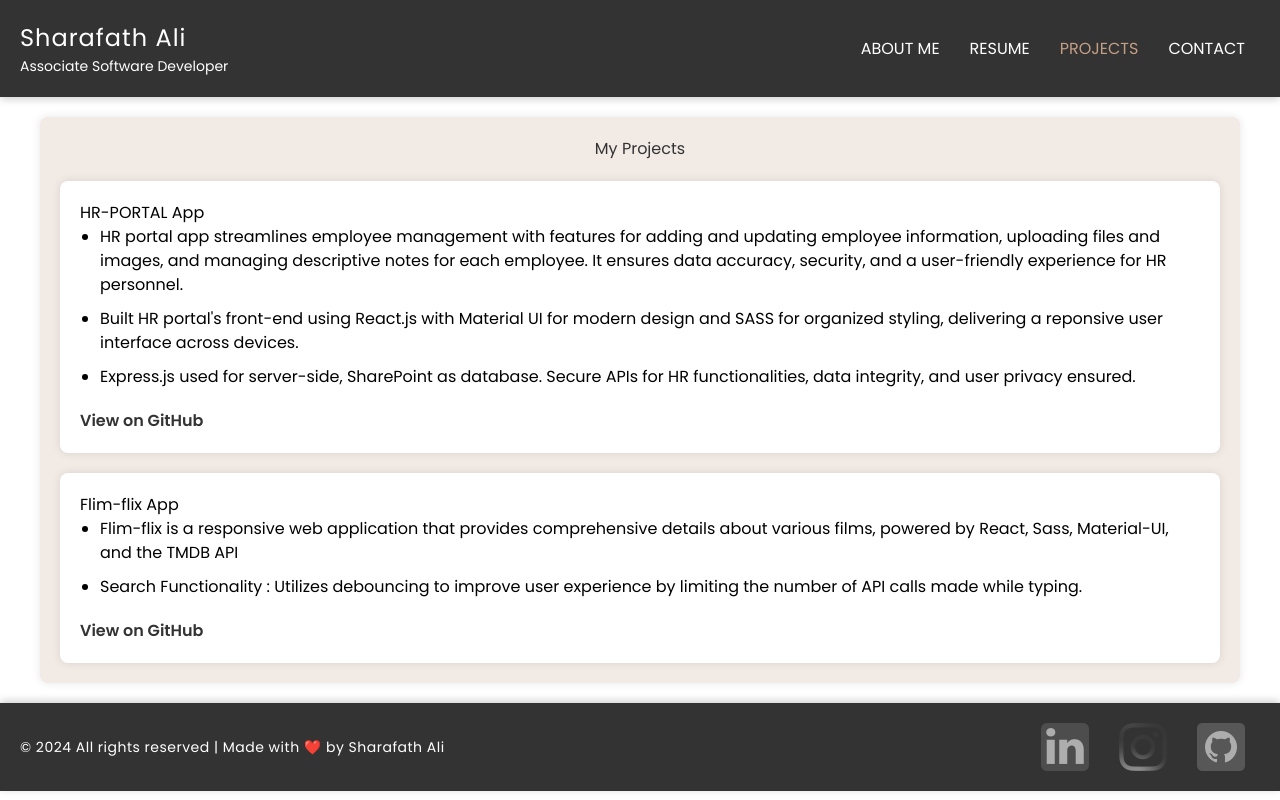
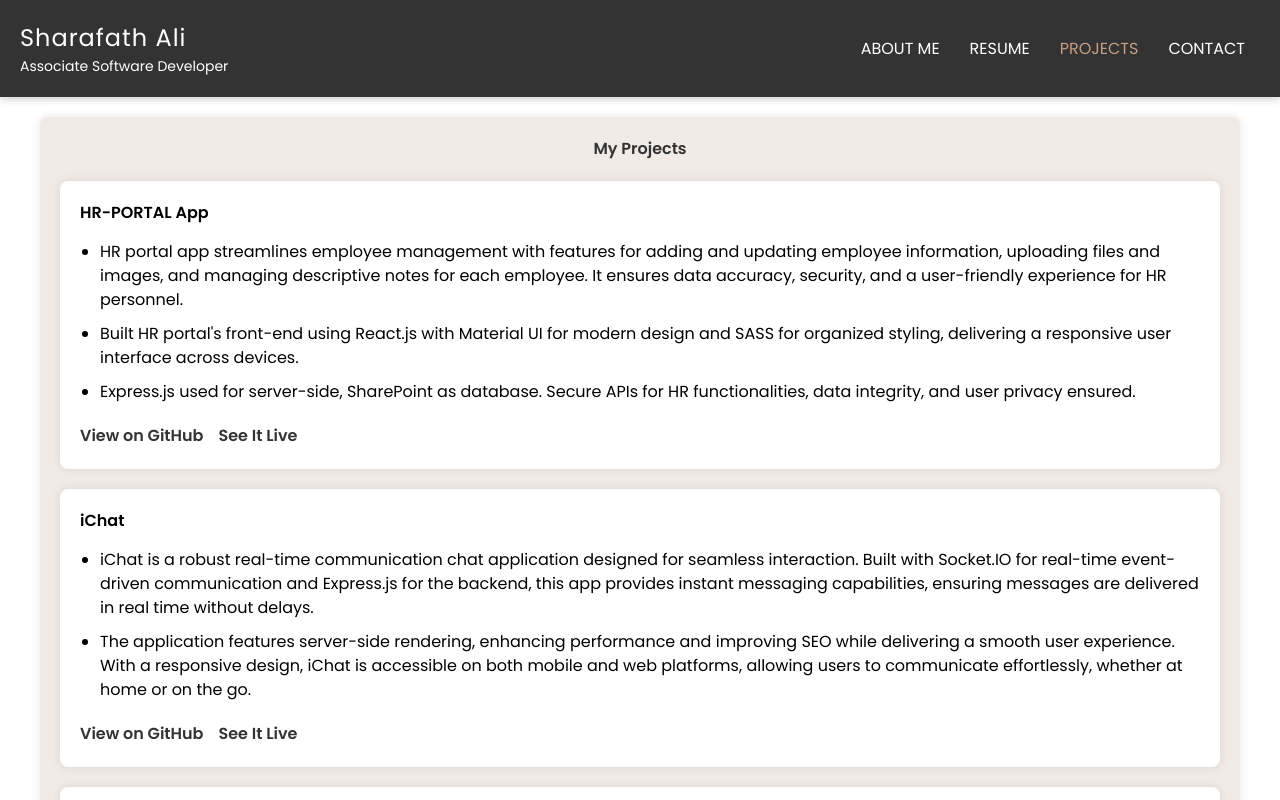
Before and after one commit to sharafath-ali/Personal-website, a React (Create React App) app: page /Projects in a window 1280 px wide. Shown: the top 800 px of the page. Built offline with nearby package versions, Linux system fonts and the light colour scheme; a web font is replaced by a local one.

Commit message:
change in project section

```diff
--- a/src/Css/Project.css
+++ b/src/Css/Project.css
@@ -1,4 +1,3 @@
-/* src/components/Projects.css */
 .projects-page {
     max-width: 1200px;
     margin: 20px auto;
@@ -12,6 +11,7 @@
     text-align: center;
     color: var(--dark-brown);
     margin-bottom: 20px;
+    font-weight: 900;
 }
 
 .project-cards {
@@ -25,17 +25,23 @@
     padding: 20px;
     border-radius: 8px;
     box-shadow: 0 0 10px rgba(0, 0, 0, 0.1);
+    transition: transform 0.3s ease-in-out;
+}
+
+.project-card:hover {
+    transform: translateY(-5px);
 }
 
 .project-card h3 {
     margin-top: 0;
+    font-weight: 900;
 }
 
 .project-card ul {
     list-style-type: disc;
-    /* Ensure bullets are displayed */
     padding-left: 20px;
-    /* Add padding to the left */
+    margin-top: 15px;
+    /* Increased space between heading and points */
 }
 
 .project-card li {
@@ -47,7 +53,7 @@
     margin-top: 10px;
     color: var(--dark-brown);
     text-decoration: none;
-    font-weight: bold;
+    font-weight: 900;
 }
 
 .github-link:hover {
@@ -64,3 +70,29 @@
         padding: 15px;
     }
 }
+
+.project-links {
+    margin-top: 10px;
+}
+
+.project-links a {
+    display: inline-block;
+    margin-right: 15px;
+    /* Space between the links */
+    color: var(--dark-brown);
+    text-decoration: none;
+    /* Remove default underline */
+    font-weight: 900;
+    /* Increased font weight */
+    border-bottom: 1px solid transparent;
+    /* Initial border */
+    transition: border-bottom 0.3s, color 0.3s;
+    /* Smooth transition for effects */
+}
+
+.project-links a:hover {
+    color: #1a1919 !important;
+    /* Change color on hover */
+    border-bottom: 1px solid var(--dark-brown);
+    /* Add underline effect on hover */
+}
--- a/src/components/Projects.jsx
+++ b/src/components/Projects.jsx
@@ -1,4 +1,3 @@
-// src/components/Projects.js
 import React from "react";
 import "../Css/Project.css";
 
@@ -20,7 +19,7 @@ const Projects = () => {
             <li>
               Built HR portal's front-end using React.js with Material UI for
               modern design and SASS for organized styling, delivering a
-              reponsive user interface across devices.
+              responsive user interface across devices.
             </li>
             <li>
               Express.js used for server-side, SharePoint as database. Secure
@@ -28,6 +27,7 @@ const Projects = () => {
               ensured.
             </li>
           </ul>
+          <div className="project-links">
             <a
               href="https://github.com/sharafath-ali/node-react-HR-Portal"
               target="_blank"
@@ -36,20 +36,62 @@ const Projects = () => {
             >
               View on GitHub
             </a>
+            <a
+              href="https://node-react-hr-portal.vercel.app/" // Replace with your actual link
+              target="_blank"
+              rel="noopener noreferrer"
+              className="site-link"
+            >
+              See It Live
+            </a>
           </div>
+        </div>
+
+        <div className="project-card">
+          <h3>iChat</h3>
+          <ul>
+            <li>
+              iChat is a robust real-time communication chat application designed for seamless interaction. Built with Socket.IO for real-time event-driven communication and Express.js for the backend, this app provides instant messaging capabilities, ensuring messages are delivered in real time without delays.
+            </li>
+            <li>
+              The application features server-side rendering, enhancing performance and improving SEO while delivering a smooth user experience. With a responsive design, iChat is accessible on both mobile and web platforms, allowing users to communicate effortlessly, whether at home or on the go.
+            </li>
+          </ul>
+          <div className="project-links">
+            <a
+              href="https://github.com/sharafath-ali/Chat-app"
+              target="_blank"
+              rel="noopener noreferrer"
+              className="github-link"
+            >
+              View on GitHub
+            </a>
+            <a
+              href="https://wechat-i9go.onrender.com"
+              target="_blank"
+              rel="noopener noreferrer"
+              className="site-link"
+            >
+              See It Live
+            </a>
+          </div>
+        </div>
+
+
         <div className="project-card">
           <h3>Flim-flix App</h3>
           <ul>
             <li>
-              Flim-flix is a responsive web application that provides
-              comprehensive details about various films, powered by React, Sass,
-              Material-UI, and the TMDB API
+              Flim-flix is a fully responsive web application that offers comprehensive details about a wide range of films. Built using React, Sass , Material-UI , and the TMDB API, it delivers an intuitive and visually engaging user experience.
             </li>
             <li>
-              Search Functionality : Utilizes debouncing to improve user
-              experience by limiting the number of API calls made while typing.
+              Smart Search Functionality: The application features an advanced search bar with debouncing, allowing users to find films effortlessly while minimizing the number of API calls, thus optimizing performance and ensuring a smooth browsing experience.
+            </li>
+            <li>
+              Users can explore various film genres, view detailed descriptions, and access ratings and reviews, making Flim-flix a one-stop platform for film enthusiasts.
             </li>
           </ul>
+          <div className="project-links">
             <a
               href="https://github.com/sharafath-ali/Flim-flix"
               target="_blank"
@@ -58,7 +100,17 @@ const Projects = () => {
             >
               View on GitHub
             </a>
+            <a
+              href="https://flim-flix.vercel.app/"
+              target="_blank"
+              rel="noopener noreferrer"
+              className="site-link"
+            >
+              See It Live
+            </a>
           </div>
+        </div>
+
       </div>
     </div>
   );
```
Lines whose indentation alone changed are shown as unchanged.
